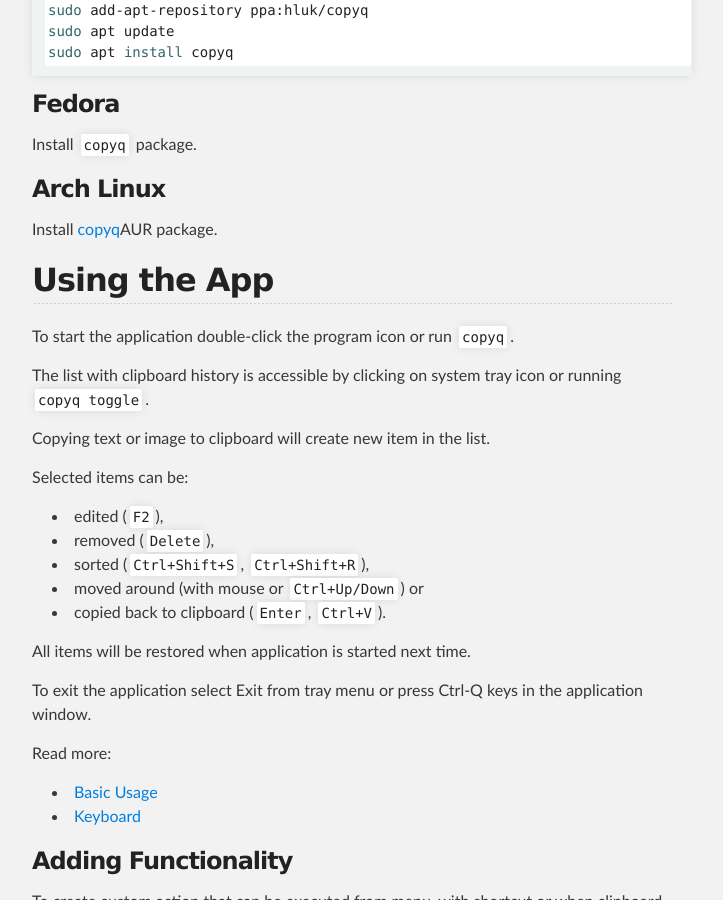
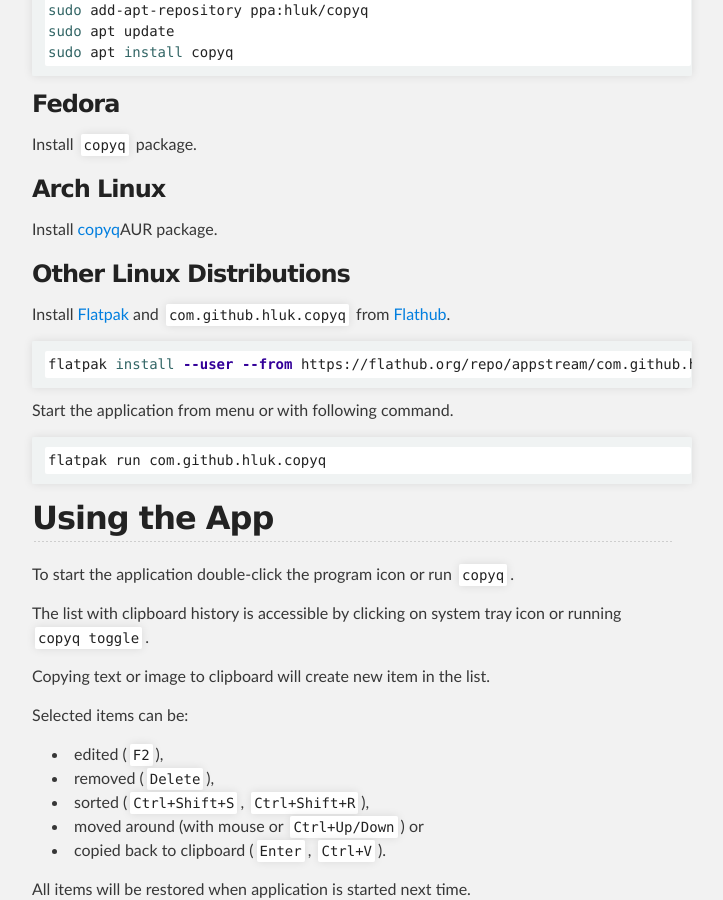
Before and after one commit to hluk/CopyQ, a Jekyll site: the page built from index.md, in a window 1280 px wide and 900 px high, scrolled down 3895 px. Shown: the whole window, without its empty margins (288-1011 px from the left). Built offline with Jekyll 4.4.1, drawn with Linux system fonts in a browser that asks for light colours.

Commit message:
Update from master

````diff
--- a/index.md
+++ b/index.md
@@ -91,6 +91,21 @@
 ### Arch Linux
 
 Install [copyq](https://aur.archlinux.org/packages/copyq/)<sup>AUR</sup> package.
+
+### Other Linux Distributions
+
+Install [Flatpak](https://www.flatpak.org/) and `com.github.hluk.copyq` from
+[Flathub](https://flathub.org/).
+
+```bash
+flatpak install --user --from https://flathub.org/repo/appstream/com.github.hluk.copyq.flatpakref
+```
+
+Start the application from menu or with following command.
+
+```bash
+flatpak run com.github.hluk.copyq
+```
 
 ## Using the App
 
````
Also changed, not shown: README.md.
